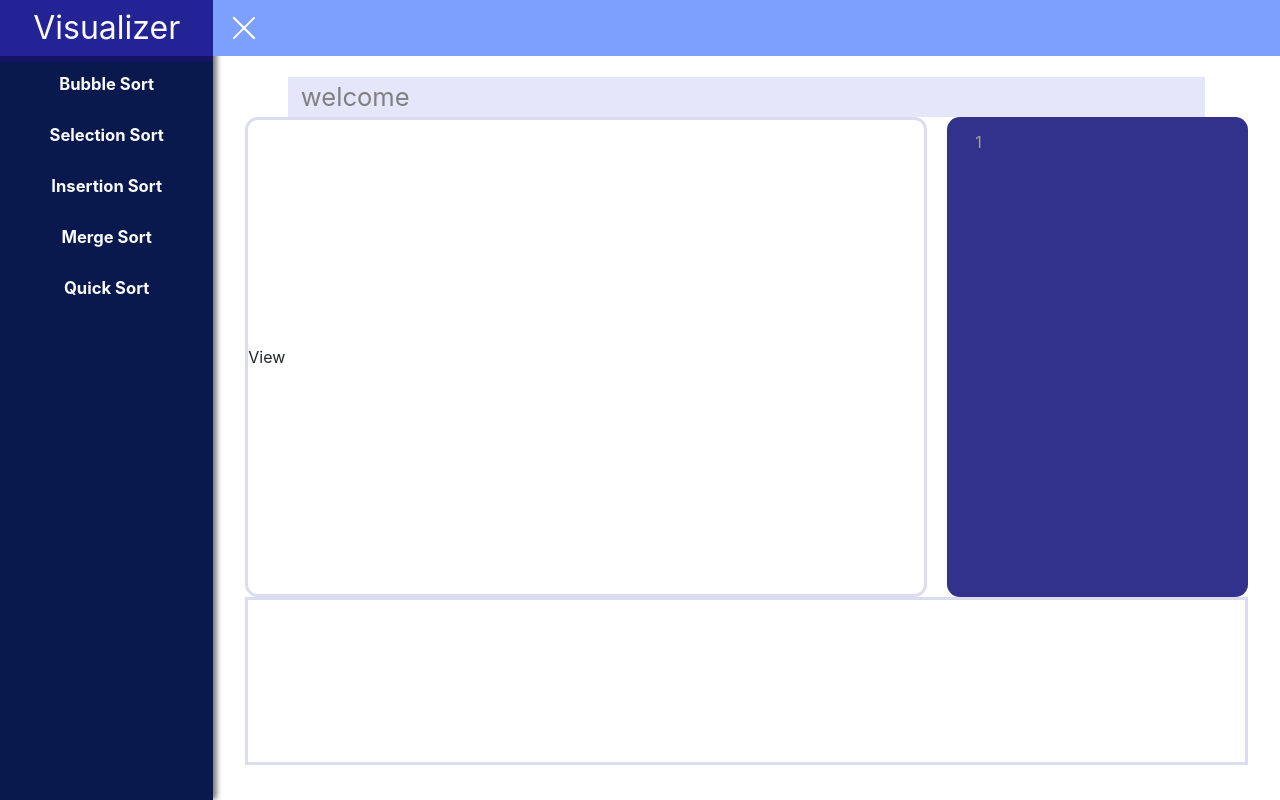
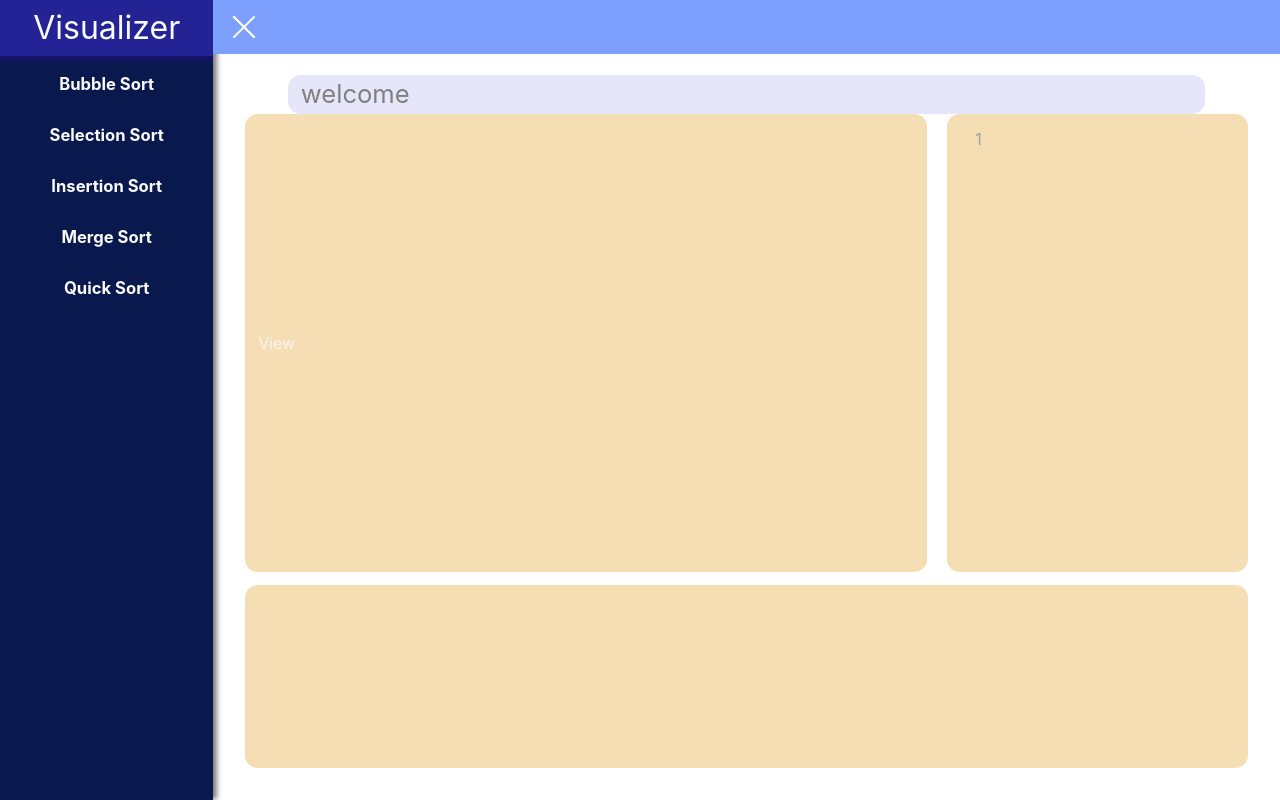
Before and after one commit to sguan94/Visualization, a React app: page / in a window 1280 px wide. Built offline with nearby package versions, Linux system fonts and the light colour scheme.

Commit message:
controllerDiv added

```diff
--- /dev/null
+++ b/src/actions/divHeightAction.js
@@ -0,0 +1,13 @@
+export function setContentHeight(width) {
+    return {
+        type: "SETCONTENTHEIGHT",
+        contentHeight: width
+    };
+}
+
+export function setControllerHeight(width) {
+    return {
+        type: "SETCONTROLLERHEIGHT",
+        controllerHeight: width
+    };
+}
--- a/src/components/MainContainer/MainContainer.js
+++ b/src/components/MainContainer/MainContainer.js
@@ -1,27 +1,59 @@
 import React from "react";
 import { connect } from "react-redux";
+import {setContentHeight, setControllerHeight} from "../../actions/divHeightAction";
 import Toolbar from "./ToolBar/Toolbar";
 // import BackDrop from "./BackDrop/BackDrop";
 import '../../css/MainContainer.css';
 import MainContent from "./MainContent/MainContent";
+import SortingController from "./SortingController/SortingController";
 
 class MainContainer extends React.Component {
+
+    constructor(){
+        super();
+        this.vlOnMouseMove = this.vlOnMouseMove.bind(this);
+        this.vlOnMouseDown = this.vlOnMouseDown.bind(this);
+        this.vlOnMouseUp = this.vlOnMouseUp.bind(this);
+    }
+
+    vlOnMouseMove(event){
+        let totalHeight = document.getElementById("mainContentDiv").offsetHeight;
+        let contentHeight = event.pageY - document.getElementById("codeViewDiv").getBoundingClientRect().y;
+        let controllerHeight = totalHeight - contentHeight;
+        let x = Math.min(Math.max((contentHeight * 100)/ totalHeight - 1, 4), 98);
+        let y = Math.min(Math.max((controllerHeight * 100)/ totalHeight - 1, 4), 98);
+        this.props.setContentHeight(`${x}%`);
+        this.props.setControllerHeight(`${y}%`);
+    }
+
+    vlOnMouseDown(){
+        window.addEventListener("mousemove", this.vlOnMouseMove, false);
+        window.addEventListener("mouseup", this.vlOnMouseUp, false);
+    }
+
+    vlOnMouseUp(){
+        window.removeEventListener("mousemove", this.vlOnMouseMove, false);
+        window.removeEventListener("mouseup", this.vlOnMouseUp, false);
+    }
 
     render(){
 
         return (
-            <div className="main-container">
+            <div id="main-container">
                 <div className="toolBarDiv">
                     <Toolbar drawerClickHandler={this.drawerToggleClickHandler}/>
                 </div>
                 <div className="titleDiv">
                     <div>{this.props.sideDrawerButtonReducer.content}</div>
                 </div>
-                <div className="mainContentDiv">
-                    <MainContent/>
-                </div>
-                <div className="controllerDiv">
-
+                <div id="mainContentDiv">
+                    <div id="codeViewDiv" style={{height: this.props.divHeightReducer.contentHeight}}>
+                        <MainContent/>
+                    </div>
+                    <div id="horizontalLine" onMouseDown={this.vlOnMouseDown}></div>
+                    <div id="controllerDiv" style={{height: this.props.divHeightReducer.controllerHeight}}>
+                        <SortingController/>
+                    </div>
                 </div>
             </div>
         );
@@ -30,9 +62,20 @@ class MainContainer extends React.Component {
 
 const mapStateToProps = (state) => {
     return{
-        sideDrawerReducer: state.sideDrawerReducer,
-        sideDrawerButtonReducer: state.sideDrawerButtonReducer
+        sideDrawerButtonReducer: state.sideDrawerButtonReducer,
+        divHeightReducer: state.divHeightReducer
     };
 };
 
-export default connect(mapStateToProps)(MainContainer);
+const mapDispatchToProps = (dispatch) => {
+    return{
+        setContentHeight: (value) => {
+            dispatch(setContentHeight(value));
+        },
+        setControllerHeight: (value) => {
+            dispatch(setControllerHeight(value));
+        }
+    }
+}
+
+export default connect(mapStateToProps, mapDispatchToProps)(MainContainer);
--- a/src/components/MainContainer/MainContent/MainContent.js
+++ b/src/components/MainContainer/MainContent/MainContent.js
@@ -19,8 +19,8 @@ class MainContent extends React.Component {
         let totalWidth = document.getElementById("mainContent").offsetWidth;
         let viewWidth = event.pageX - document.getElementById("mainContent").getBoundingClientRect().x;
         let codeWidth = totalWidth - viewWidth;
-        let x = Math.min(Math.max((viewWidth * 100 - 1)/ totalWidth, 0), 98);
-        let y = Math.min(Math.max((codeWidth * 100 - 1)/ totalWidth, 0), 98);
+        let x = Math.min(Math.max((viewWidth * 100)/ totalWidth - 1, 0), 98);
+        let y = Math.min(Math.max((codeWidth * 100)/ totalWidth - 1, 0), 98);
 
         this.props.setViewWidth(`${y}%`);
         this.props.setCodeWidth(`${x}%`);
@@ -38,7 +38,7 @@ class MainContent extends React.Component {
 
     setWidth = (codeWidth) => {
         let totalWidth = document.getElementById("mainContent").offsetWidth;
-        let y = ((codeWidth + 20) * 100)/ totalWidth;
+        let y = ((codeWidth + 40) * 100)/ totalWidth;
         let x = 98 - y;
         this.props.setViewWidth(`${y}%`);
         this.props.setCodeWidth(`${x}%`);
--- /dev/null
+++ b/src/components/MainContainer/SortingController/SortingController.js
@@ -0,0 +1,18 @@
+import React from "react";
+
+class SortingController extends React.Component {
+
+    constructor(){
+        super();
+    }
+
+    render(){
+        return (
+            <div id="sortingController">
+
+            </div>
+        );
+    }
+}
+
+export default SortingController;
--- a/src/css/CodeSpan.css
+++ b/src/css/CodeSpan.css
@@ -9,11 +9,11 @@
 }
 
 .variableType {
-    color: greenyellow;
+    color: darkgreen;
 }
 
 .operator {
-    color: rosybrown;
+    color: darksalmon;
 }
 
 .accessSpecifier {
@@ -21,27 +21,27 @@
 }
 
 .keyWord {
-    color: yellow;
+    color: rgb(50, 50, 140);
 }
 
 .bracket {
     width: 1vw;
-    color: rgb(240, 240, 240);
+    color: rgb(30, 30, 30);
 }
 
 .number {
-    color: rgb(150, 200, 50);
+    color: darkslategrey;
 }
 
 .funcName {
-    color: orange;
+    color: saddlebrown;
 }
 
 .else {
     width: 1vw;
-    color: white;
+    color: darkslateblue;
 }
 
 .variable {
-    color: powderblue;
+    color: darkmagenta;
 }
--- a/src/css/MainContainer.css
+++ b/src/css/MainContainer.css
@@ -1,4 +1,4 @@
-.main-container {
+#main-container {
     position: relative;
     /* background-image: url(../image/maincontainer-background.jpg); */
     display: flex;
@@ -22,6 +22,7 @@
     margin-top: 2%;
     margin-left: 7%;
     margin-right: 7%;
+    border-radius: 1vw;
     color: gray;
     font-size: 2vw;
     overflow: hidden;
@@ -29,22 +30,26 @@
 .titleDiv div {
     margin-left: 1vw;
 }
-.mainContentDiv {
-    height: 60%;
-    display: flex;
-    flex-direction: row;
-    /* border-style: solid; */
-    border-color: rgb(220, 220, 240);
+
+#mainContentDiv {
+    height: 85%;
     margin-left: 3%;
     margin-right: 3%;
-}
-.controllerDiv {
-    height: 21%;
+    margin-bottom: 3%;
     display: flex;
     flex-direction: column;
-    border-style: solid;
-    border-color: rgb(220, 220, 240);
-    margin-left: 3%;
-    margin-right: 3%;
-    margin-bottom: 2%;
+    flex-wrap: nowrap;
 }
+#codeViewDiv {
+    display: flex;
+    border-radius: 1vw;
+}
+#horizontalLine {
+    height: 2%;
+    cursor: row-resize;
+}
+#controllerDiv {
+    display: flex;
+    border-radius: 1vw;
+    background: wheat;
+}
--- a/src/css/MainContent.css
+++ b/src/css/MainContent.css
@@ -9,7 +9,12 @@
 
 #viewDiv {
     display: flex;
-    overflow: hidden;
+    border-radius: 1vw;
+    background: wheat;
+    padding-top: 1vw;
+    padding-bottom: 1vw;
+    padding-left: 1vw;
+    padding-right: 1vw;
 }
 
 #verticalLine {
@@ -20,15 +25,12 @@
 #codeDiv {
     display: flex;
     border-radius: 1vw;
-    border-color: rgb(220, 220, 240);
-    background: rgb(50, 50, 140);
+    background: wheat;
     padding-top: 1vw;
     padding-bottom: 1vw;
     padding-left: 1vw;
     padding-right: 1vw;
 }
-
-
 .codeShowcaseContainer {
     display: flex;
     overflow: auto;
--- a/src/css/ViewShowcase.css
+++ b/src/css/ViewShowcase.css
@@ -4,7 +4,5 @@
     align-content: center;
     justify-content: center;
     width: 100%;
-    border-radius: 1vw;
-    border-style: solid;
-    border-color: rgb(220, 220, 240);
+    color:whitesmoke;
 }
--- /dev/null
+++ b/src/reducers/divHeightReducer.js
@@ -0,0 +1,24 @@
+const divHeightReducer = (state = {
+    contentHeight: "70%",
+    controllerHeight: "28%"
+}, action) => {
+    switch (action.type) {
+        case "SETCONTENTHEIGHT":
+            state = {
+                ...state,
+                contentHeight: action.contentHeight
+            };
+            break;
+        case "SETCONTROLLERHEIGHT":
+            state = {
+                ...state,
+                controllerHeight: action.controllerHeight
+            };
+            break;
+        default:
+            break;
+    }
+    return state;
+}
+
+export default divHeightReducer;
--- a/src/store.js
+++ b/src/store.js
@@ -4,9 +4,10 @@ import { createStore, combineReducers, applyMiddleware } from "redux";
 import sideDrawerReducer from "./reducers/sideDrawerReducer";
 import sideDrawerButtonReducer from "./reducers/sideDrawerButtonReducer";
 import divWidthReducer from "./reducers/divWidthReducer";
+import divHeightReducer from "./reducers/divHeightReducer";
 
 export default createStore(
-    combineReducers({sideDrawerReducer, sideDrawerButtonReducer, divWidthReducer}),
+    combineReducers({sideDrawerReducer, sideDrawerButtonReducer, divWidthReducer, divHeightReducer}),
     {},
     applyMiddleware()
 );
```
